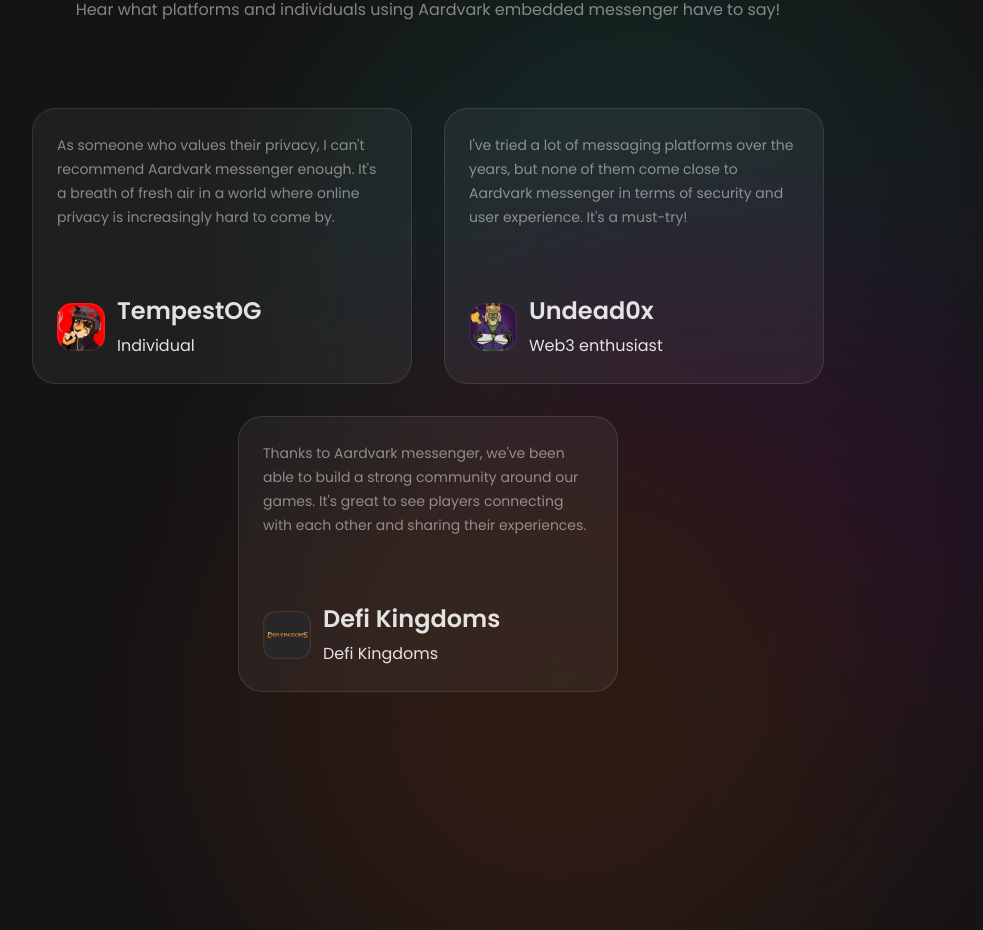
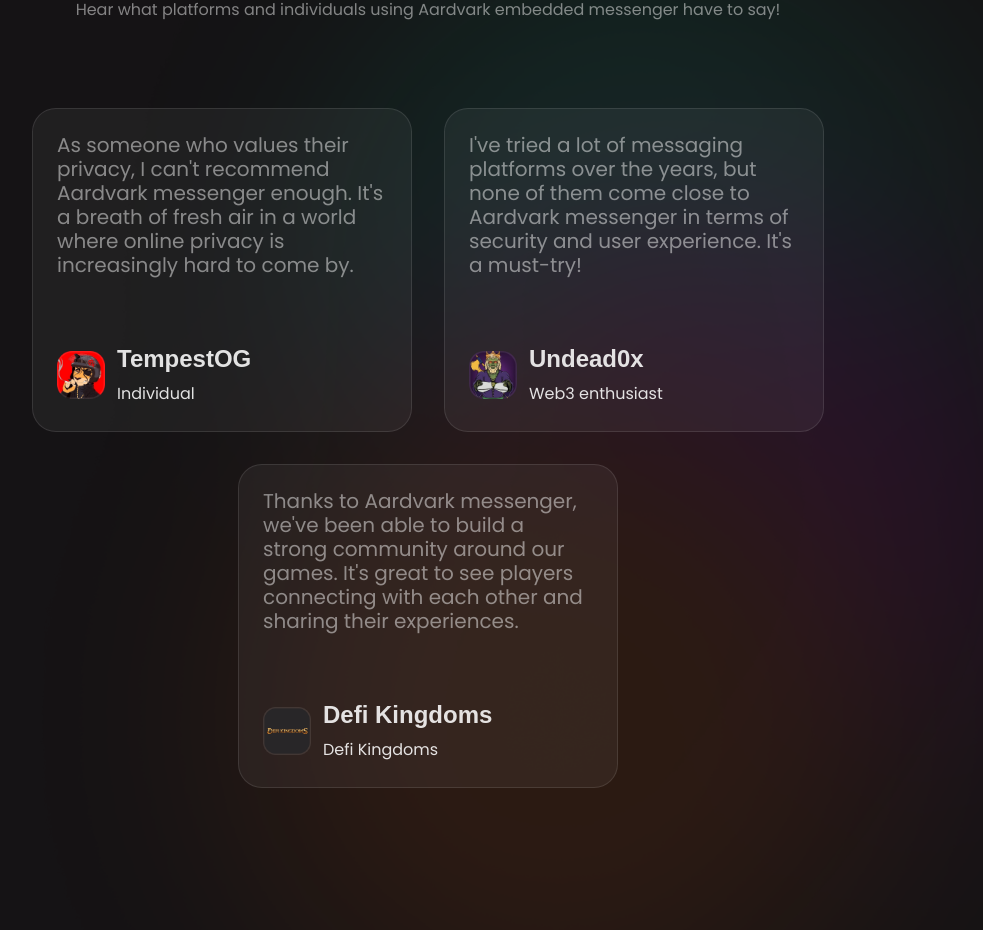
Before and after one commit to marvy-codes/advark-landingPage, a Vue app: page /Product in a window 1280 px wide. Shown: the part 7236-8166 px from the top of the page, without its empty margins (212-1195 px from the left). Built offline with nearby package versions, Linux system fonts and the light colour scheme; a web font is replaced by a local one.

Commit message:
edited testimonial cards

```diff
--- a/index.html
+++ b/index.html
@@ -11,6 +11,8 @@
       href="https://fonts.googleapis.com/css2?family=Poppins:wght@100;200;300;400;500;600;700;800&display=swap"
       rel="stylesheet"
     />
+    <link href="https://fonts.googleapis.com/css2?family=JetBrains+Mono:wght@800&display=swap" rel="stylesheet">
+
     <link
       rel="stylesheet"
       href="https://cdn.jsdelivr.net/npm/bootstrap-icons@1.10.3/font/bootstrap-icons.css"
--- a/src/views/ProductView.vue
+++ b/src/views/ProductView.vue
@@ -918,12 +918,12 @@
 
           <!-- cards -->
           <div
-            class="  mx-auto mt-[40px] flex-wrap justify-center md:mt-[70px] md:flex "
+            class=" mx-auto mt-[40px] flex-wrap justify-center md:mt-[70px] flex "
           >
             <div
               class="text-left m-[16px] rounded-3xl border-[1px] border-[#ffffff1a] bg-[#ffffff0d] p-[24px] md:w-[340px] xl:w-[380px]"
             >
-              <div class="text-sm font-normal leading-6">
+              <div class="text-xl font-normal leading-6">
                 As someone who values their privacy, I can't recommend Aardvark messenger enough. It's a breath of fresh air in a world where online privacy is increasingly hard to come by.
               </div>
               <div
@@ -935,7 +935,7 @@
                   class="mr-3 md:h-[48px] md:w-[48px]"
                 />
                 <div>
-                  <span>TempestOG</span><br />
+                  <span class="font-JetBrains">TempestOG</span><br />
                   <span
                     class="text-sm leading-[22px] lg:text-base lg:font-normal lg:leading-6"
                     >Individual</span
@@ -946,7 +946,7 @@
             <div
               class="m-[16px] rounded-3xl border-[1px] border-[#ffffff1a] bg-[#ffffff0d] p-[24px] text-left md:w-[340px] xl:w-[380px]"
             >
-              <div class="text-sm font-normal leading-6">
+              <div class="text-xl font-normal leading-6">
                 I've tried a lot of messaging platforms over the years, but none of them come close to Aardvark messenger in terms of security and user experience. It's a must-try!</div>
               <div
                 class="md:leading-40px mx-auto mt-[66px] flex items-center justify-center text-xl font-semibold text-[#ffffffde] md:text-2xl xl:justify-start"
@@ -957,7 +957,7 @@
                   class="mr-3 md:h-[48px] md:w-[48px]"
                 />
                 <div>
-                  <span>Undead0x</span><br />
+                  <span class="font-JetBrains">Undead0x</span><br />
                   <span
                     class="text-sm leading-[22px] lg:text-base lg:font-normal lg:leading-6"
                     >Web3 enthusiast</span
@@ -968,7 +968,7 @@
             <div
               class="m-[16px] rounded-3xl border-[1px] border-[#ffffff1a] bg-[#ffffff0d] p-[24px] text-left md:w-[340px] xl:w-[380px]"
             >
-              <div class="text-sm font-normal leading-6">
+              <div class="text-[20px] font-normal leading-6">
                 Thanks to Aardvark messenger, we've been able to build a strong community around our games. It's great to see players connecting with each other and sharing their experiences.</div>
               <div
                 class="md:leading-40px mx-auto mt-[66px] flex items-center justify-center text-xl font-semibold text-[#ffffffde] md:text-2xl xl:justify-start"
@@ -979,7 +979,7 @@
                   class="mr-3 md:h-[48px] md:w-[48px]"
                 />
                 <div>
-                  <span>Defi Kingdoms</span><br />
+                  <span class="font-JetBrains">Defi Kingdoms</span><br />
                   <span
                     class="text-sm leading-[22px] lg:text-base lg:font-normal lg:leading-6"
                     >Defi Kingdoms</span
--- a/tailwind.config.js
+++ b/tailwind.config.js
@@ -12,6 +12,7 @@ module.exports = {
       fontFamily: {
         sans: ['Inter var', ...theme.fontFamily.sans],
         pop: ['Poppins', 'sans-serif'],
+        JetBrains: ['Jet-Brains', 'sans-serif']
       },
     },
     colors: {
```
